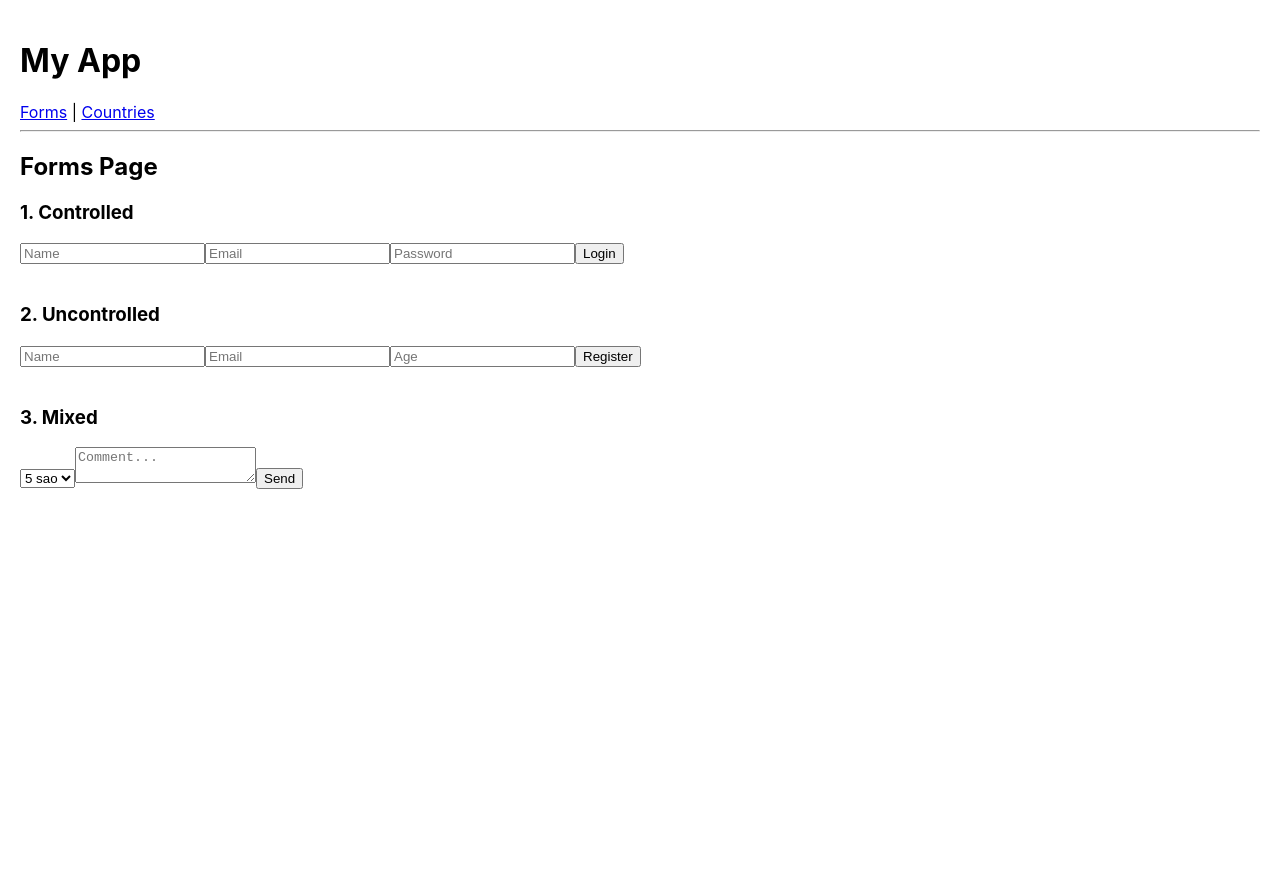
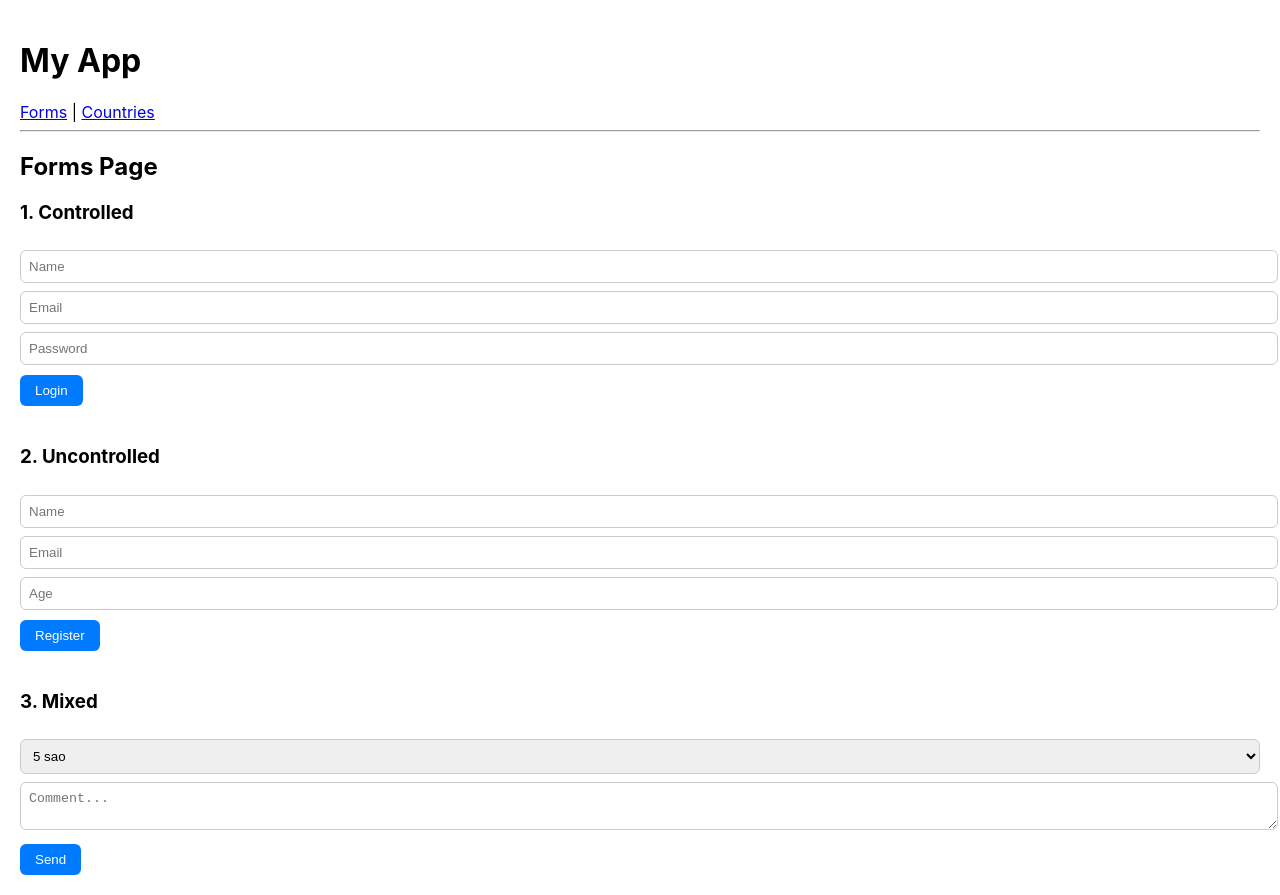
Before and after one commit to Duckhanh1706/LTW, a React (Create React App) app: page /forms in a window 1280 px wide. Before the commit the page ends 800 px from the top, so only its background shows below. Built offline with nearby package versions, Linux system fonts and the light colour scheme.

Commit message:
update css

```diff
--- a/src/App.css
+++ b/src/App.css
@@ -36,3 +36,45 @@
     transform: rotate(360deg);
   }
 }
+/* Input */
+input,
+select,
+textarea {
+  width: 100%;
+  padding: 8px;
+  margin-top: 8px;
+  border-radius: 6px;
+  border: 1px solid #ccc;
+}
+
+/* Button */
+button {
+  margin-top: 10px;
+  padding: 8px 15px;
+  border: none;
+  background: #007bff;
+  color: white;
+  border-radius: 6px;
+  cursor: pointer;
+}
+
+button:hover {
+  background: #0056b3;
+}
+
+/* Countries grid */
+.grid {
+  display: grid;
+  grid-template-columns: repeat(auto-fill, minmax(220px, 1fr));
+  gap: 15px;
+  margin-top: 20px;
+}
+
+/* Country card */
+.country-card img {
+  width: 100%;
+  height: 120px;
+  object-fit: cover;
+  border-radius: 6px;
+  margin-top: 10px;
+}
```
